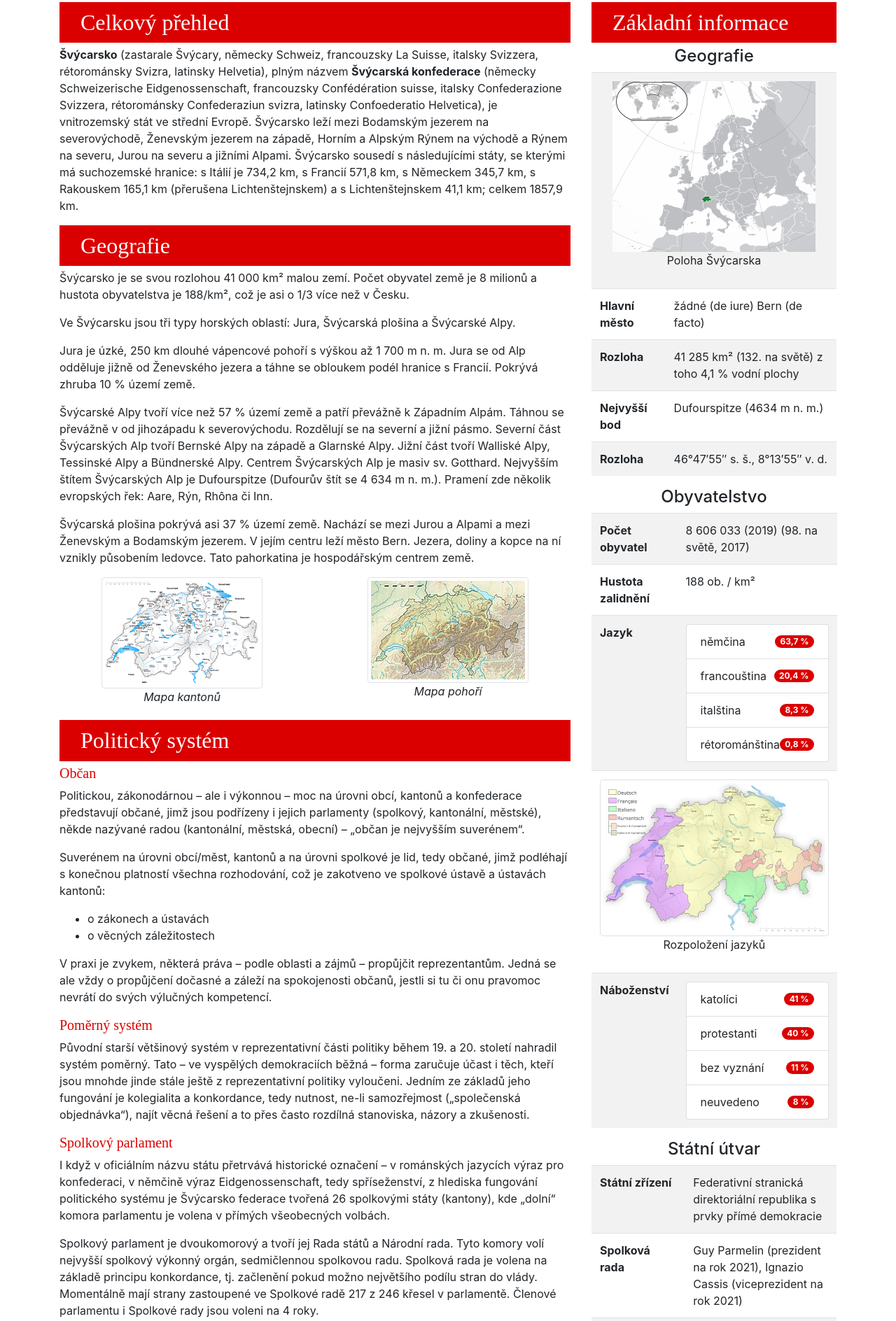
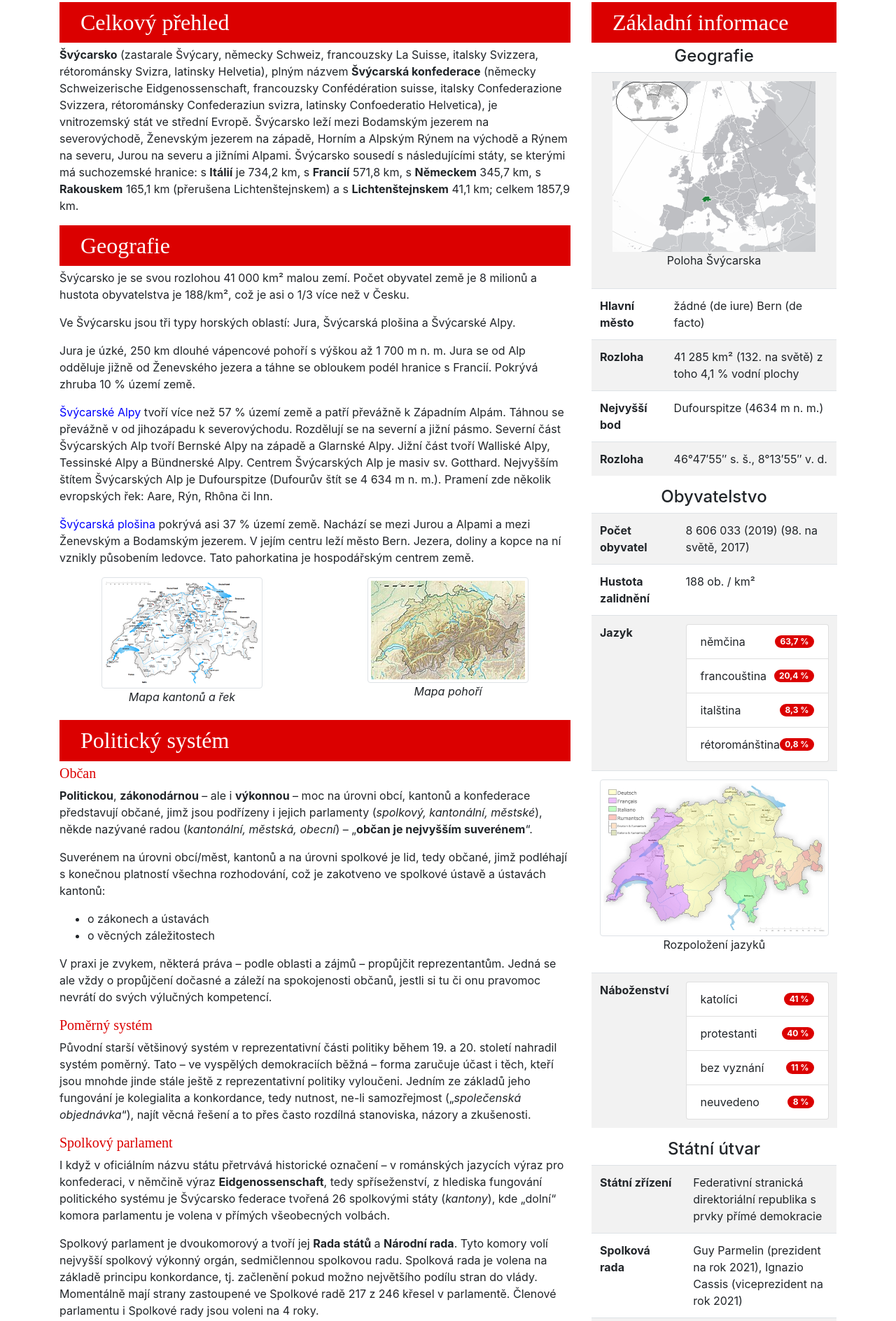
Before and after one commit to it1913/Switzerland, a plain HTML site: page index.html in a window 1280 px wide. Shown: the part 390-2278 px from the top of the page at 70% size. Drawn offline with nearby package versions, Linux system fonts and the light colour scheme.

Commit message:
7. Úprava textu

```diff
--- a/css/style.css
+++ b/css/style.css
@@ -52,3 +52,7 @@ span{
 #cervena{
     color: rgb(219, 0, 0);
 }
+
+a{
+    color: blue;
+}
--- a/index.html
+++ b/index.html
@@ -54,11 +54,14 @@
                         Švýcarsko leží mezi Bodamským jezerem na severovýchodě, Ženevským jezerem na západě, Horním a
                         Alpským Rýnem na východě a Rýnem na severu, Jurou na severu a jižními Alpami. Švýcarsko sousedí
                         s
-                        následujícími státy, se kterými má suchozemské hranice: s Itálií je 734,2 km, s Francií 571,8
+                        následujícími státy, se kterými má suchozemské hranice: s <strong>Itálií</strong> je 734,2 km, s
+                        <strong>Francií</strong> 571,8
                         km, s
-                        Německem 345,7 km, s Rakouskem 165,1 km (přerušena Lichtenštejnskem) a s Lichtenštejnskem 41,1
+                        <strong>Německem</strong> 345,7 km, s <strong>Rakouskem</strong> 165,1 km (přerušena
+                        Lichtenštejnskem) a s <strong>Lichtenštejnskem</strong> 41,1
                         km;
-                        celkem 1857,9 km.</p>
+                        celkem 1857,9 km.
+                    </p>
                 </div>
                 <div id="geografie">
                     <h2 class="deleni">Geografie</h2>
@@ -70,7 +73,8 @@
                         od Ženevského jezera a táhne se obloukem podél hranice s Francií. Pokrývá zhruba 10 % území
                         země.
                     </p>
-                    <p> Švýcarské Alpy tvoří více než 57 % území země a patří převážně k Západním Alpám. Táhnou se
+                    <p> <a href="https://cs.wikipedia.org/wiki/%C5%A0v%C3%BDcarsk%C3%A9_Alpy" target="_blank">Švýcarské
+                            Alpy</a> tvoří více než 57 % území země a patří převážně k Západním Alpám. Táhnou se
                         převážně
                         v od jihozápadu k severovýchodu. Rozdělují se na severní a jižní pásmo. Severní část Švýcarských
                         Alp
@@ -80,7 +84,9 @@
                         Dufourspitze (Dufourův štít se 4 634 m n. m.). Pramení zde několik evropských řek: Aare, Rýn,
                         Rhôna
                         či Inn.
-                    <p>Švýcarská plošina pokrývá asi 37 % území země. Nachází se mezi Jurou a Alpami a mezi Ženevským a
+                    <p><a href="https://cs.wikipedia.org/wiki/%C5%A0v%C3%BDcarsk%C3%A1_plo%C5%A1ina"
+                            target="_blank">Švýcarská plošina</a> pokrývá asi 37 % území země. Nachází se mezi Jurou a
+                        Alpami a mezi Ženevským a
                         Bodamským jezerem. V jejím centru leží město Bern. Jezera, doliny a kopce na ní vznikly
                         působením
                         ledovce. Tato pahorkatina je hospodářským centrem země.</p>
@@ -88,7 +94,7 @@
                         <div class="col-lg-6">
                             <img src="img/mapa_svycarska.png" alt="Mapa s kantony"
                                 class=" img-fluid img-thumbnail mx-auto d-block">
-                            <p class="center"><i>Mapa kantonů</i></p>
+                            <p class="center"><i>Mapa kantonů a řek</i></p>
                         </div>
                         <div class="col-lg-6">
                             <img src="img/pohori.png" alt="Mapa pohoří"
@@ -100,9 +106,9 @@
                 <div id="Politický_systém">
                     <h2 class="deleni">Politický systém</h2>
                     <h5>Občan</h5>
-                    <p>Politickou, zákonodárnou – ale i výkonnou – moc na úrovni obcí, kantonů a konfederace představují
-                        občané, jimž jsou podřízeny i jejich parlamenty (spolkový, kantonální, městské), někde nazývané
-                        radou (kantonální, městská, obecní) – „občan je nejvyšším suverénem“.</p>
+                    <p><strong>Politickou</strong>, <strong>zákonodárnou</strong> – ale i <strong>výkonnou</strong> – moc na úrovni obcí, kantonů a konfederace představují
+                        občané, jimž jsou podřízeny i jejich parlamenty (<i>spolkový, kantonální, městské</i>), někde nazývané
+                        radou (<i>kantonální, městská, obecní</i>) – „<strong>občan je nejvyšším suverénem</strong>“.</p>
                     <p>
                         Suverénem na úrovni obcí/měst, kantonů a na úrovni spolkové je lid, tedy občané, jimž podléhají
                         s
@@ -122,17 +128,17 @@
                         systém poměrný. Tato – ve vyspělých demokraciích běžná – forma zaručuje účast i těch, kteří jsou
                         mnohde jinde stále ještě z reprezentativní politiky vyloučeni. Jedním ze základů jeho fungování
                         je
-                        kolegialita a konkordance, tedy nutnost, ne-li samozřejmost („společenská objednávka“), najít
+                        kolegialita a konkordance, tedy nutnost, ne-li samozřejmost („<i>společenská objednávka</i>“), najít
                         věcná
                         řešení a to přes často rozdílná stanoviska, názory a zkušenosti.</p>
                     <h5>Spolkový parlament</h5>
                     <p>I když v oficiálním názvu státu přetrvává historické označení – v románských jazycích výraz pro
-                        konfederaci, v němčině výraz Eidgenossenschaft, tedy spříseženství, z hlediska fungování
+                        konfederaci, v němčině výraz <strong>Eidgenossenschaft</strong>, tedy spříseženství, z hlediska fungování
                         politického
-                        systému je Švýcarsko federace tvořená 26 spolkovými státy (kantony), kde „dolní“ komora
+                        systému je Švýcarsko federace tvořená 26 spolkovými státy (<i>kantony</i>), kde „dolní“ komora
                         parlamentu
                         je volena v přímých všeobecných volbách.</p>
-                    <p>Spolkový parlament je dvoukomorový a tvoří jej Rada států a Národní rada. Tyto komory volí
+                    <p>Spolkový parlament je dvoukomorový a tvoří jej <strong>Rada států</strong> a <strong>Národní rada</strong>. Tyto komory volí
                         nejvyšší
                         spolkový výkonný orgán, sedmičlennou spolkovou radu. Spolková rada je volena na základě principu
                         konkordance, tj. začlenění pokud možno největšího podílu stran do vlády. Momentálně mají
@@ -157,10 +163,10 @@
                         kompetenci jednotlivých kantonů.</p>
                     <h5>Národní rada</h5>
                     <p>Národní rada (Nationalrat) má 200 členů, kteří jsou voleni proporčním systémem v každém kantonu
-                        zvlášť na dobu 4 let. Schází se po dobu 3 týdnů 4x do roka</p>
+                        zvlášť na dobu 4 let. Schází se <strong>po dobu 3 týdnů 4x do roka</strong></p>
                     <h5>Prezident</h5>
                     <p>Prezident konfederace je volen Sjednoceným spolkovým parlamentem (obě komory se při těchto
-                        příležitostech sloučí) ze členů Spolkové rady na jeden rok.</p>
+                        příležitostech sloučí) ze členů Spolkové rady na <strong>jeden rok</strong>.</p>
                     <p>Švýcarský prezident stojí v čele Spolkové rady, která plní funkci federální vlády. Ústava
                         definuje
                         pozici prezidenta v celém systému jako „prvního mezi rovnými“. V praxi to znamená, že nemá
@@ -169,13 +175,16 @@
                         snadnější reprezentaci vrcholných orgánů Švýcarska v zahraničí, ale i uvnitř země.</p>
                     <h5>Hlavní město</h5>
                     <p>Švýcarská ústava nezná pojem hlavní město federace. Většina federálních institucí a zastupitelské
-                        úřady sídlí v Bernu, sídly nejvyššího federálního soudu jsou Lausanne a Luzern.</p>
+                        úřady sídlí v Bernu, sídly nejvyššího federálního soudu jsou <strong>Lausanne</strong> a
+                        <strong>Luzern</strong>.</p>
                     <h5>Aktivismus</h5>
                     <p>Švýcarsko vzhledem ke své tradici občanské svrchovanosti generovalo vždy osobnosti, jež chtěly
                         ovlivnit dění nejen ve Švýcarsku, ale i v celém světě, čemuž nahrávala i švýcarská neutralita.
                         Henri
-                        Dunant založil kupříkladu Mezinárodní <a target="_blank" href="https://www.icrc.org/"><b id="cervena">červený kříž</b></a> a inicioval Ženevské
-                        úmluvy. Za to také v
+                        Dunant založil kupříkladu Mezinárodní <a target="_blank" href="https://www.icrc.org/"><b
+                                id="cervena">červený kříž</b></a> a inicioval <a
+                            href="https://cs.wikipedia.org/wiki/%C5%BDenevsk%C3%A9_%C3%BAmluvy" target="_blank">Ženevské
+                            úmluvy</a>. Za to také v
                         roce
                         1901, jakožto vůbec první, obdržel Nobelovu cenu za mír. Hned při druhém udělování této ceny
                         uspěli
@@ -335,7 +344,8 @@
                             <th>Švýcarsko</th>
                             <td>
                                 <input class="form-check-input" type="radio" name="color" id="red" value="red" checked>
-                                    <label class="form-check-label">Normální</label></td>
+                                <label class="form-check-label">Normální</label>
+                            </td>
                             <td>
                                 <input class="form-check-input" type="radio" name="color" id="blue" value="blue">
                                 <label class="form-check-label">Vylepšené!</label>
```
Lines whose indentation alone changed are shown as unchanged.
